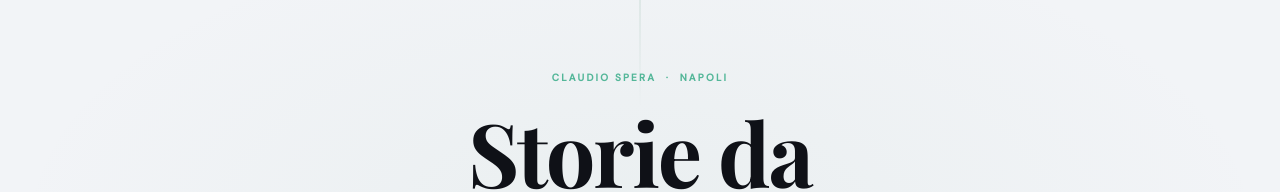
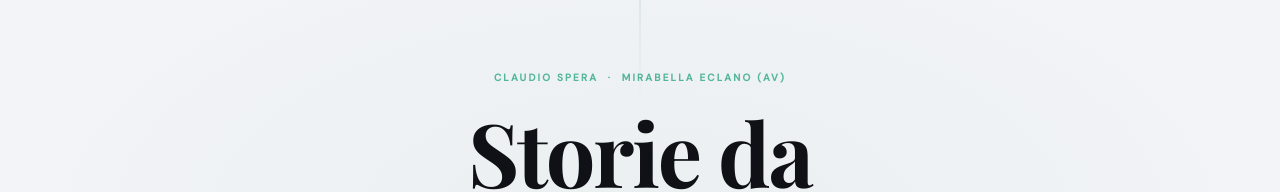
Before and after one commit to claudiospera/fotostudio, a Next.js app: page / in a window 1280 px wide. Shown: the part 132-324 px from the top of the page. Built offline with nearby package versions, Linux system fonts and the light colour scheme; no server answers; a web font is replaced by a local one.

Commit message:
Aggiorna città da Napoli a Mirabella Eclano (AV)

```diff
--- a/app/page.tsx
+++ b/app/page.tsx
@@ -77,7 +77,7 @@ export default async function HomePage() {
             fontSize: '10px', fontWeight: 600, letterSpacing: '.22em',
             textTransform: 'uppercase', color: 'var(--ac)', marginBottom: 22, opacity: .8,
           }}>
-            Claudio Spera &nbsp;·&nbsp; Napoli
+            Claudio Spera &nbsp;·&nbsp; Mirabella Eclano (AV)
           </p>
 
           <h1 style={{
@@ -271,7 +271,7 @@ export default async function HomePage() {
             Storie da Raccontare
           </p>
           <p style={{ fontSize: '12px', color: 'var(--t3)', lineHeight: 1.5 }}>
-            Claudio Spera · Fotografia · Napoli
+            Claudio Spera · Fotografia · Mirabella Eclano (AV)
           </p>
         </div>
         <div style={{ display: 'flex', alignItems: 'center', gap: 20 }}>
```
